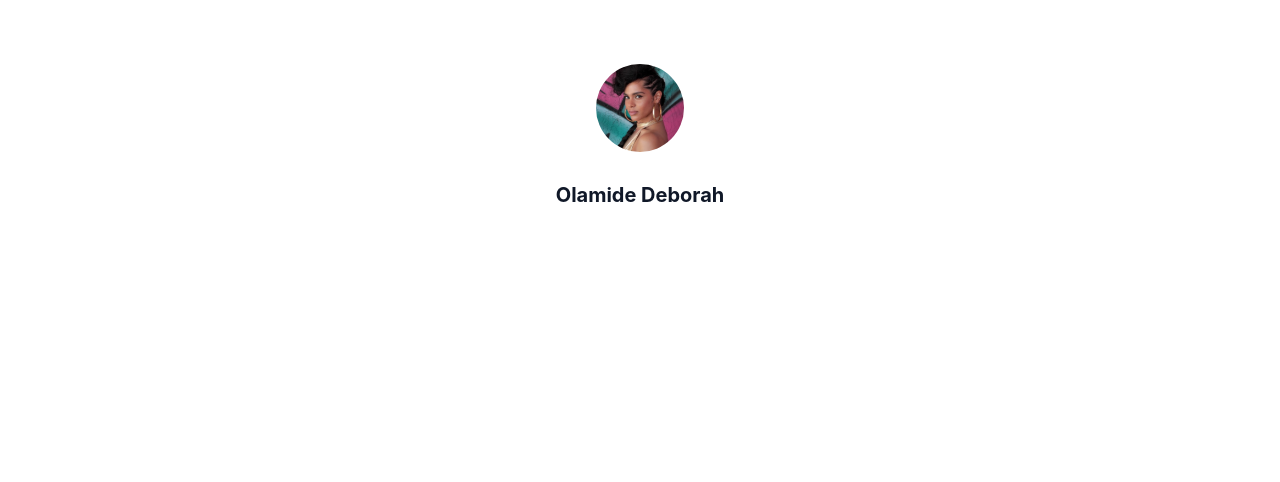
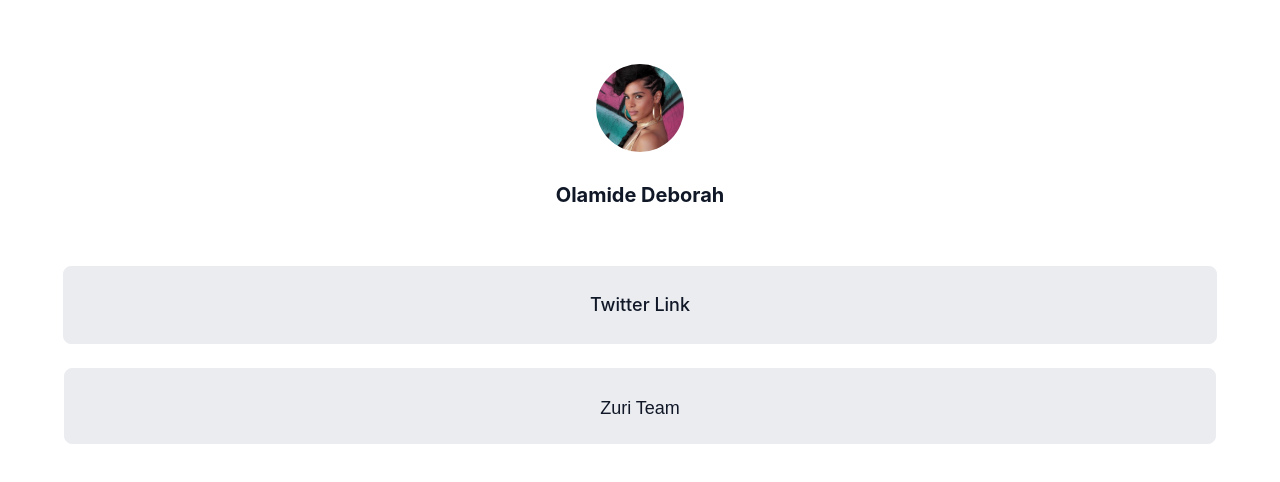
Before and after one commit to chayilDeborah/zuri-webpage, a React (Create React App) app: page / in a window 1280 px wide. Shown: the top 482 px of the page. Built offline with nearby package versions, Linux system fonts and the light colour scheme; the HTML template or start-up script is replaced by a standard one.

Commit message:
add twitter link

```diff
--- a/src/App.css
+++ b/src/App.css
@@ -11,4 +11,41 @@
 font-size: 20px;
 line-height: 30px;
 font-family: 'Inter';
+margin-bottom: 56px;
 }
+.links-section {
+  display: flex;
+flex-direction: column;
+justify-content: center;
+align-items: center;
+
+}
+.link-background {
+  background: #EAECF0;
+  border-radius: 8px;
+  width: 1152px;
+  height: 76px;
+  text-align: center;
+  display: flex;
+justify-content: center;
+margin-bottom: 24px;
+border: 1px solid #EAECF0;
+}
+#twitter {
+color: #101828;
+text-decoration: none;
+align-items: center;
+padding-top: 24px;
+font-weight: 500;
+font-size: 18px;
+line-height: 28px;
+}
+#btn__zuri {
+  color: #101828;
+text-decoration: none;
+align-items: center;
+padding-top: 24px;
+font-weight: 500;
+font-size: 18px;
+line-height: 28px;
+}
--- a/src/component/Home.jsx
+++ b/src/component/Home.jsx
@@ -1,13 +1,26 @@
-import profile_img from '../assets/profile_img.svg';
+import profile_img from "../assets/profile_img.svg";
 
 const Home = () => {
-    return (
-        <>
-        <div className="home">
-            <img className="profile_img" src={profile_img} alt="profile_img" />
-            <div className='name'>Olamide Deborah</div>
+  return (
+    <>
+      <div className="home">
+        <img className="profile_img" src={profile_img} alt="profile_img" />
+        <div className="name">Olamide Deborah</div>
+        <div className="links-section">
+          <div className="link-background">
+            <a href="https://twitter.com/OlamideTehillah" id="twitter">
+              Twitter Link
+            </a>
+          </div>
+          <button className="link-background">
+            <a href="https://twitter.com/OlamideTehillah" id="btn__zuri">
+              Zuri Team
+            </a>
+          </button>
+
         </div>
-        </>
-    )
-}
+      </div>
+    </>
+  );
+};
 export default Home;
```
